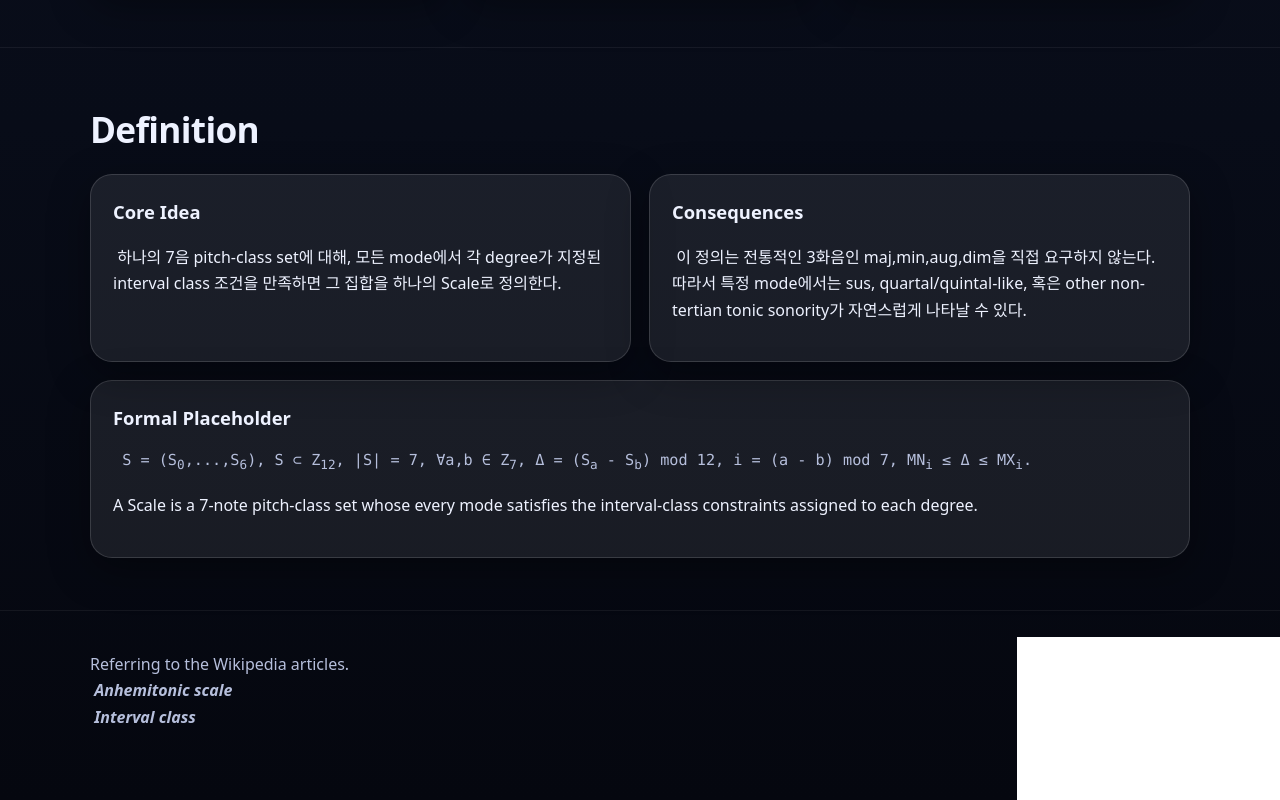
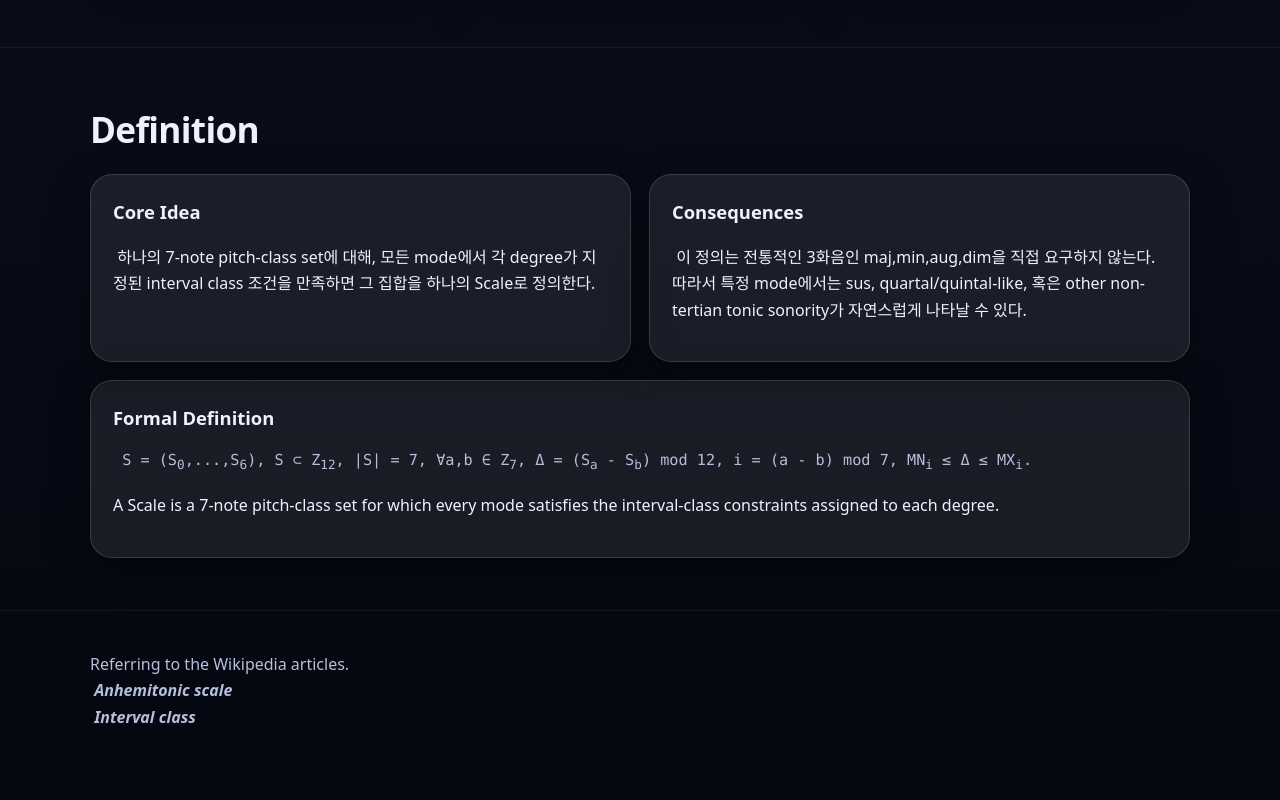
Before and after one commit to CUBE4927/WebSite, a plain HTML site: page ScaleSystem/index.html in a window 1280 px wide. Shown: the part 888-1688 px from the top of the page. Drawn offline with Linux system fonts and the light colour scheme.

Commit message:
Update index.html

```diff
--- a/ScaleSystem/index.html
+++ b/ScaleSystem/index.html
@@ -219,7 +219,7 @@
         <div class="card">
           <h3>Core Idea</h3>
           <p>
-            &nbsp;하나의 7음 pitch-class set에 대해, 모든 mode에서 각 degree가 지정된 interval class 조건을 만족하면 그 집합을 하나의 Scale로 정의한다.
+            &nbsp;하나의 7-note pitch-class set에 대해, 모든 mode에서 각 degree가 지정된 interval class 조건을 만족하면 그 집합을 하나의 Scale로 정의한다.
           </p>
         </div>
         <div class="card">
@@ -231,13 +231,16 @@
         </div>
       </div>
       <div class="card" style="margin-top:18px;">
-        <h3>Formal Placeholder</h3>
+        <h3>Formal Definition</h3>
         <p class="mono muted">
           &nbsp;S = (S<sub>0</sub>,...,S<sub>6</sub>), S ⊂ Z<sub>12</sub>, |S| = 7,
-          ∀a,b ∈ Z<sub>7</sub>, Δ = (S<sub>a</sub> - S<sub>b</sub>) mod 12, i = (a - b) mod 7, MN<sub>i</sub> ≤ Δ ≤ MX<sub>i</sub>.
+          ∀a,b ∈ Z<sub>7</sub>,
+          Δ = (S<sub>a</sub> - S<sub>b</sub>) mod 12,
+          i = (a - b) mod 7,
+          MN<sub>i</sub> ≤ Δ ≤ MX<sub>i</sub>.
         </p>
         <p>
-          A Scale is a 7-note pitch-class set whose every mode satisfies the interval-class constraints assigned to each degree.
+          A Scale is a 7-note pitch-class set for which every mode satisfies the interval-class constraints assigned to each degree.
         </p>
       </div>
     </div>
```
